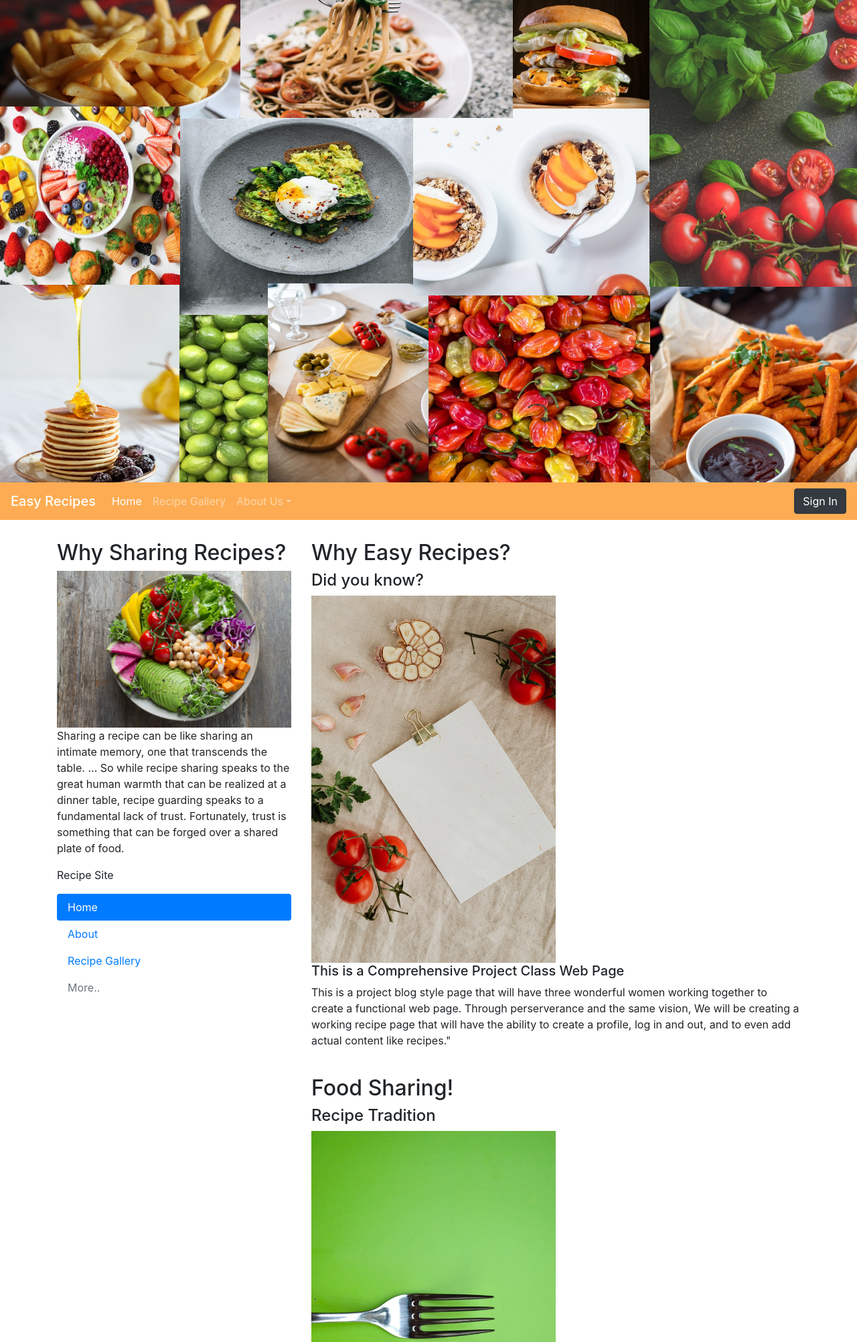
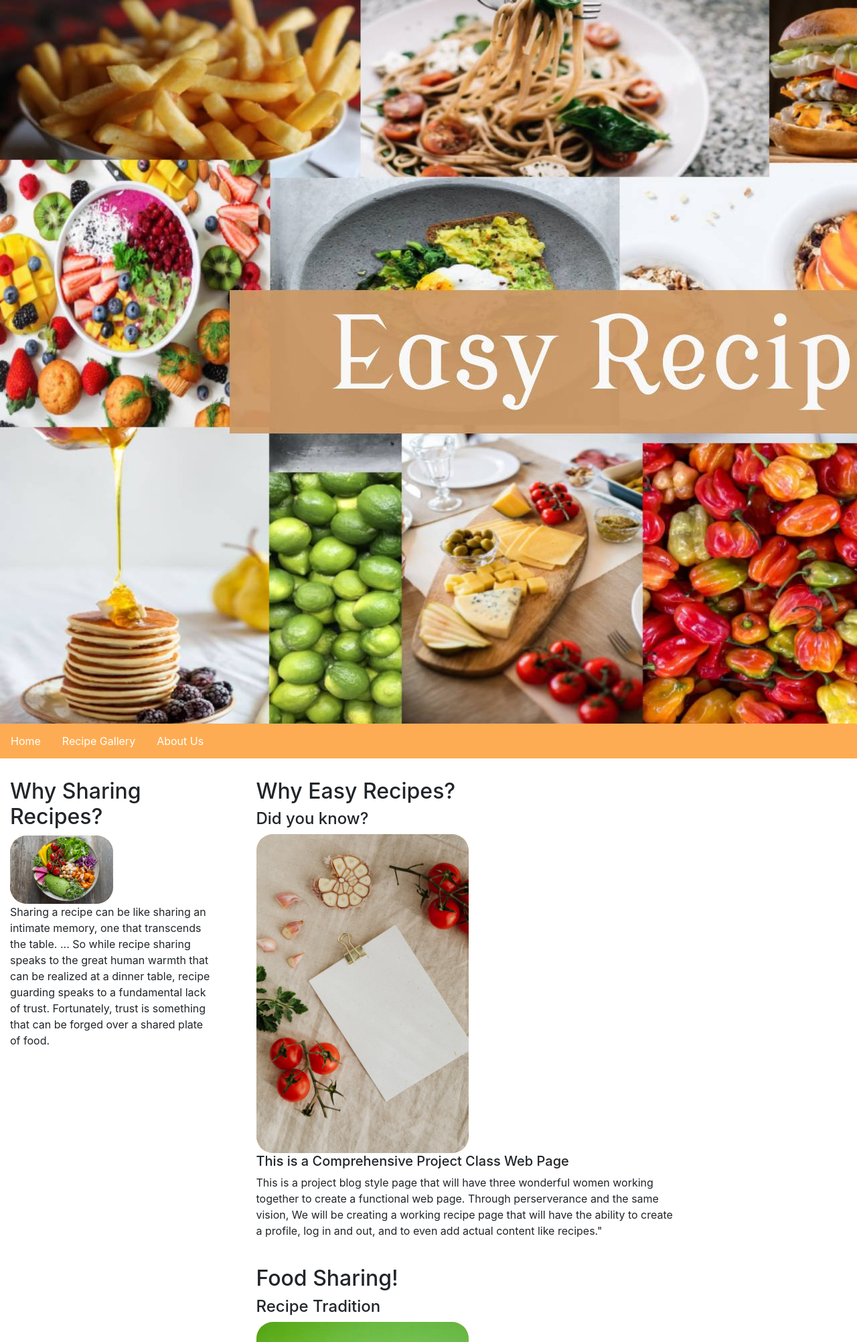
Before and after one commit to KevinKlin3/easyrecipes, a PHP site: page /index.php in a window 1280 px wide; the page is wider, and only the part inside the window is pictured. Shown: the top 2003 px of that part at 67% size. Run offline with PHP 8.4, Linux system fonts and the light colour scheme; some libraries are stand-ins or nearby versions.

Commit message:
css and template changes

```diff
--- a/admin/css/index.css
+++ b/admin/css/index.css
@@ -1,19 +1,144 @@
-.fakeimg {
-   width: 100%;
+*  {
+  box-sizing: border-box;
+}
+
+/* .hero-img {
+   background-image: linear-gradient(rgba(0, 0, 0, 0.5), rgba(0, 0, 0, 0.5)), url("../images/hero2.jpg");
+   height: 50%;
+   background-position: center;
+   background-repeat: no-repeat;
+   background-size: cover;
+   position: relative;
+} */
+ /* Header/Blog Title */
+ header  {
+   background-position: center;
+   background-repeat: no-repeat;
+   background-size: 50%;
+   position: relative;
+   background: #FDAC53 ;
+ }
+/* Style the top navigation bar */
+ /* .topnav {
+   overflow: hidden;
+   background-color: #FDAC53;
+
+.topnav a {
+  float: left;
+  display: block;
+  color: #f2f2f2;
+  text-align: center;
+  padding: 14px 16px;
+  text-decoration: none;  */
+
+
+ul {
+list-style-type: none;
+margin: 0;
+padding: 0;
+overflow: hidden;
+background-color: #FDAC53;
+}
+
+li {
+float: left;
+}
+li a, .dropbtn {
+display: inline-block;
+color: white;
+text-align: center;
+padding: 14px 16px;
+text-decoration: none;
+}
+
+li a:hover, .dropdown:hover .dropbtn {
+background-color: #00758f;
+color: white;
+}
+
+li.dropdown {
+display: inline-block;
+}
+
+.dropdown-content {
+display: none;
+position: absolute;
+background-color: #f9f9f9;
+min-width: 160px;
+box-shadow: 0px 8px 16px 0px rgba(0,0,0,0.2);
+z-index: 1;
+}
+
+.dropdown-content a {
+color: black;
+padding: 12px 16px;
+text-decoration: none;
+display: block;
+text-align: left;
+}
+
+.dropdown-content a:hover {background-color: #f1f1f1;}
+
+.dropdown:hover .dropdown-content {
+display: block;
+}
+
+/* Create three unequal columns that floats next to each other */
+.column {
+   float: left;
+   padding: 10px;
+   margin: 20px;
+ }
+ /* Left and right column */
+ .column.side {
+   width: 25%;
+ }
+ /* Middle column */
+ .column.middle {
+   width: 50%;
+ }
+ /* Clear floats after the columns */
+ .row:after {
+   content: "";
+   display: table;
+   clear: both;
+ }
+ .fakeimg {
+   border-radius: 25px;
+   width: 50%;
    height: auto;
-   background: #FDAC53 ;
+   background: #FDAC53;
+}
+/*sign in button @footer*/
+.button {
+   margin: 10px;
+   background-color: #00758f; /* mosaic blue */
+   border-radius: 4px;
+   color: white;
+   padding: 10px 20px;
+   text-align: center;
+   text-decoration: none;
+   display: inline-block;
+   font-size: 16px;
 }
 footer {
-   bottom: 0;
+   padding: 20px;
+   text-align: center;
+   background: #FDAC53;
+   margin-top: 20px;
    width: 100%;
-   background-color: #FDAC53;
    color: white;
-   text-align: center;
- }
-
+}
+/* favicons*/
 i {
 display: inline-block;
 width: 72px;
 height: 72px;
 background-position: -72px 0;
 }
+/* Responsive layout - makes the three columns stack on top of each other instead of next to each other */
+@media screen and (max-width: 600px) {
+   .column.side, .column.middle {
+     width: 100%;
+   }
+}
--- a/admin/template.php
+++ b/admin/template.php
@@ -6,83 +6,46 @@
         <title>Easy Recipes</title>
         <meta charset="utf-8">
         <meta name="viewport" content="width=device-width, initial-scale=1">
+
         <link rel="stylesheet" href="https://cdn.jsdelivr.net/npm/bootstrap@4.6.1/dist/css/bootstrap.min.css">
         <script src="https://cdn.jsdelivr.net/npm/jquery@3.5.1/dist/jquery.slim.min.js"></script>
         <script src="https://cdn.jsdelivr.net/npm/popper.js@1.16.1/dist/umd/popper.min.js"></script>
         <script src="https://cdn.jsdelivr.net/npm/bootstrap@5.1.3/dist/js/bootstrap.bundle.min.js" integrity="sha384-ka7Sk0Gln4gmtz2MlQnikT1wXgYsOg+OMhuP+IlRH9sENBO0LRn5q+8nbTov4+1p" crossorigin="anonymous"></script>
+
         <!--FontAwesome kit-->
         <script src="https://kit.fontawesome.com/c0e800fc4a.js" crossorigin="anonymous"></script>
-        <!-- internal css -->
-        <link rel="stylesheet" href="admin\css\index.css">
-
-
+        <!--External Style sheet-->
+        <link rel="stylesheet"  type="text/css" href="admin\css\index.css">
     </head>
     <body>
-        <div class="fakeimg" style="margin-bottom:0" >
-            <img src="admin/images/hero_main.jpg" class="fakeimg" alt="collage of food images">
-        </div>
-        <!-- Nav Bar -->
-        <nav class="navbar navbar-expand-sm navbar-dark sticky-top" style="background-color:#FDAC53 ;">
-            <a href="index.php" class="navbar-brand mb-0 h1" >Easy Recipes</a>
-                <button class="navbar-toggler" type="button" data-bs-toggle="collapse" data-bs-target="#navbarNav" aria-controls="navbarsExample01" aria-expanded="false" aria-label="Toggle navigation">
-                    <span class="navbar-toggler-icon"></span>
-                </button>
-            <div class="collapse navbar-collapse" id="navbarNav">
-                <ul class="navbar-nav">
-                    <li class="nav-item active"><a href="#" class="nav-link active">Home</a></li>
-                    <li class="nav-item"><a href="gallery.php" class="nav-link" role="button">Recipe Gallery</a></li>
-                    <li class="nav-item dropdown">
-                        <a href="#" class="nav-link dropdown-toggle" id="navbarDropdown" role="button" data-bs-toggle="dropdown" aria-expanded="false">About Us</a>
-                            <ul class="dropdown-menu" aria-labelledby="navbarDropdown">
-                                <li><a href="#" class="dropdown-item">Who we are?</a></li>
-                                <li><a href="#" class="dropdown-item">What we love?</a></li>
-                                <li><a href="#" class="dropdown-item">How to contact us?</a></li>
-                            </ul>
-                    </li>
-                </ul>
-            </div>
-            <!-- sign in -->
-            <form class="d-flex">
-                <button type="submit" class="btn btn-dark"> Sign In</button>
-            </form>
-        </nav>
-        <!-- End of NavBar -->
-    <div class="container" style="margin-top:30px">
-    <div class="row align-self-start">
-    <div class="col-sm-4">
-    <h2>Why Sharing Recipes?</h2>
-
-    <div class="fakeimg"><img src="admin/images/food_bowl.jpg" class="img-rounded" alt="deconstructed salad bowl" width="100%" height="auto"> </div>
-    <p>Sharing a recipe can be like sharing an intimate memory, one that transcends the table. ... So while recipe sharing speaks to the great human warmth that can be realized at a dinner table, recipe guarding speaks to a fundamental lack of trust. Fortunately, trust is something that can be forged over a shared plate of food.</p>
-
-    <p>Recipe Site</p>
-    <ul class="nav nav-pills flex-column">
-    <li class="nav-item">
-    <a class="nav-link active" href="#">Home</a>
-    </li>
-    <li class="nav-item">
-    <a class="nav-link" href="#">About</a>
-    </li>
-    <li class="nav-item">
-    <a class="nav-link" href="#">Recipe Gallery</a>
-    </li>
-    <li class="nav-item">
-    <a class="nav-link disabled" href="#">More..</a>
-    </li>
-    </ul>
-<hr class="d-sm-none">
-</div>
-
+        <header>
+            <img src="admin/images/hero2.jpg" alt="collage of food images">
+        </header>
+    <!-- Nav Bar -->
+<ul>
+  <li><a href="index.php">Home</a></li>
+  <li><a href="gallery.php">Recipe Gallery</a></li>
+  <li class="dropdown">
+    <a href="javascript:void(0)" class="dropbtn">About Us</a>
+    <div class="dropdown-content">
+      <a href="#">Who we are?</a>
+      <a href="#">What we love?</a>
+      <a href="#">How to contact us?</a>
+    </div>
+  </li>
+</ul>
+    <!-- End of NavBar -->
 HERE;
 print $pageContent;
+// add third column here ?//
 echo<<<HERE
-</div>
-</div>
 <hr>
     <footer class="container-fluid">
+                <!-- sign in -->
+            <a class="button" href="#">Sign In</a>
     <p> Developed by Yordin Kirk, Semhar Bire, Damaris Gonzalez</p>
     <p>© BHC Web Dev 2022</p>
-    <i class="fa-brands fa-youtube"></i>
+    <a href="www.youtube.com" ><i class="fa-brands fa-youtube"></i></a>
     <i class="fa-brands fa-instagram-square"></i>
     <i class="fa-brands fa-pinterest"></i>
     <i class="fa-brands fa-facebook-square"></i>
--- a/gallery.php
+++ b/gallery.php
@@ -2,8 +2,9 @@
 $pageTitle = "Gallery";
 $pageContent = NULL;
 
+
 $pageContent .= <<<HERE
-<div class="container"
+<div class="column">
 <div class="row">
   <div class="col-sm">
       <div class="card text-dark border-primary" style="width: 18rem;">
--- a/index.php
+++ b/index.php
@@ -4,19 +4,29 @@
 $pageContent = NULL;
 
 $pageContent .= <<<HERE
-<div class="col-md-8">
+<div class="row">
+   <div class="column side">
+      <h2>Why Sharing Recipes?</h2>
+            <img src="admin/images/food_bowl.jpg" class="fakeimg" alt="deconstructed salad bowl">
+            <p>Sharing a recipe can be like sharing an intimate memory, one that transcends the table. ... So while recipe sharing speaks to the great human warmth that can be realized at a dinner table, recipe guarding speaks to a fundamental lack of trust. Fortunately, trust is something that can be forged over a shared plate of food.</p>
+   </div>
+   <div class="column middle">
       <h2>Why Easy Recipes?</h2>
          <h4> Did you know?</h4>
-<div><img src="admin/images/write.jpg" class="img-rounded" alt="Cinque Terre" width="50%" height="auto"> </div>
+            <div>
+               <img src="admin/images/write.jpg" class="fakeimg" alt="garlic and tomatoes surrounding writing pad">
+            </div>
       <h5>This is a Comprehensive Project Class Web Page</h5>
          <p>This is a project blog style page that will have three wonderful women working together to create a functional web page. Through perserverance and the same vision, We will be creating a working recipe page that will have the ability to create a profile, log in and out, and to even add actual content like recipes."
          </p>
       <br>
       <h2>Food Sharing!</h2>
          <h4>Recipe Tradition</h4>
-<div><img src="admin/images/fork.jpg" class="img-rounded" alt="fork with green background" width="50%" height="auto"></div>
-
+            <div>
+               <img src="admin/images/fork.jpg" class="fakeimg" alt="fork with green background">
+            </div>
                <p>What is food sharing? ... So sharing around food includes not just sharing food itself, but also the sharing of spaces and even skills around growing, preparing and eating food. Ultimately, for us, food sharing is doing things together around food.</p>
+   </div>
 </div>
 HERE;
 include 'admin/template.php';
--- a/recipe.php
+++ b/recipe.php
@@ -3,9 +3,10 @@
 $pageContent = NULL;
 
 $pageContent .= <<<HERE
+<p>2 different views</p>
 <p>image</p>
-<p>recipe</p>
-<p>comments</p>
+<p>recipe: all can see but only the creator can edit</p>
+<p>comments: All can see, but only users can comment</p>
 HERE;
 include 'admin/template.php';
 ?>
```
Also changed, not shown: admin/images/hero2.jpg (added). Lines whose indentation alone changed are shown as unchanged.
